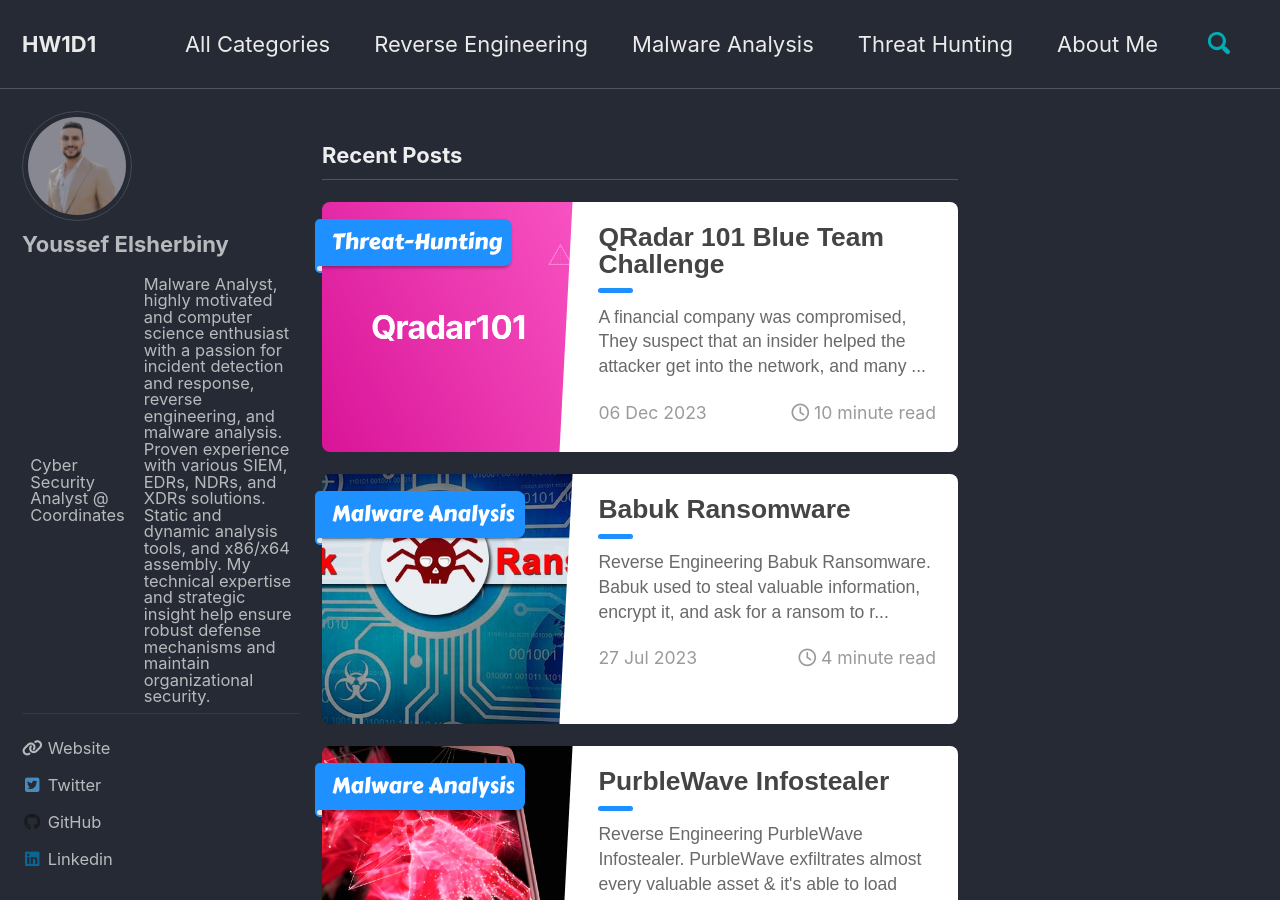
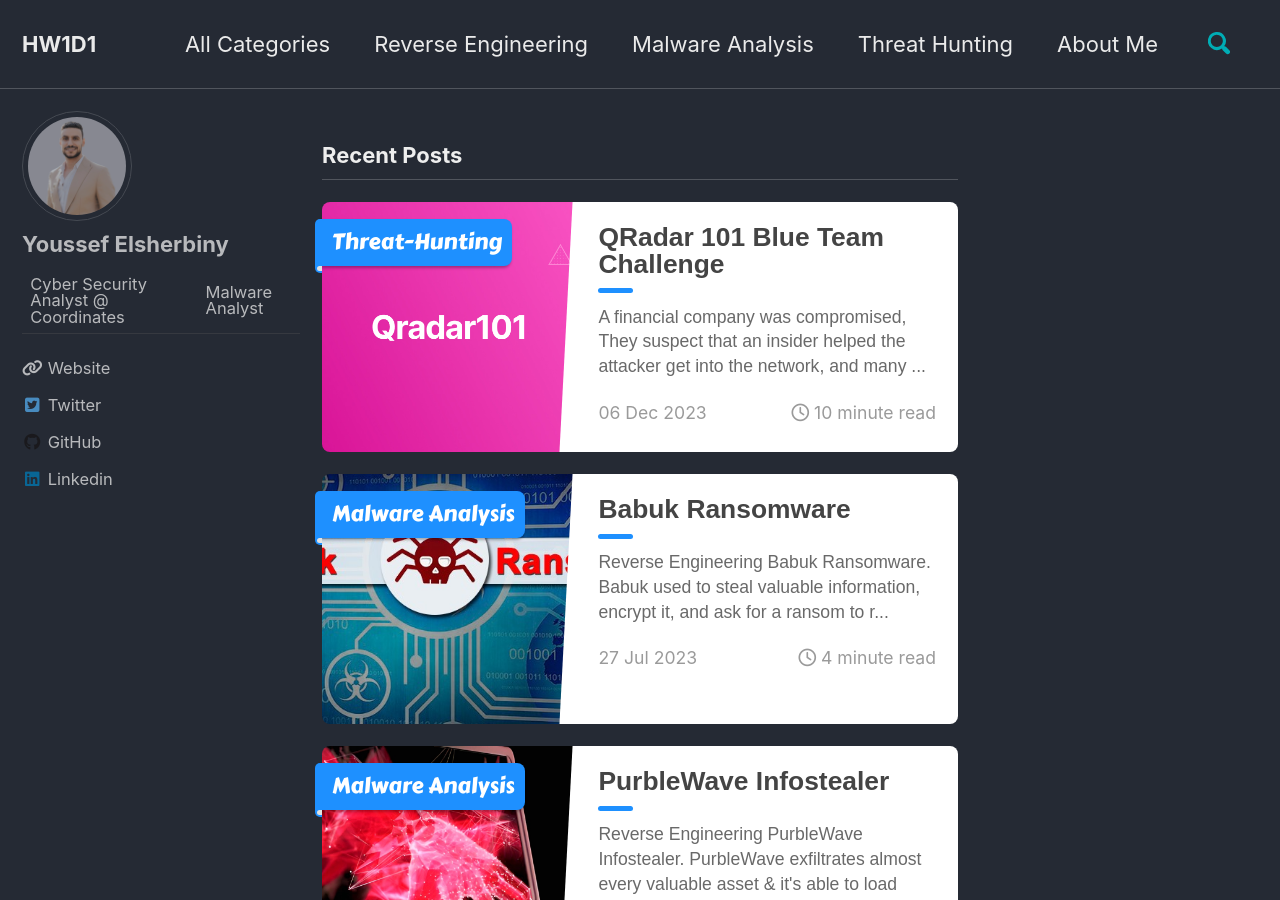
Before and after one commit to YoussefElsherbiiny/YoussefElsherbiiny.github.io, a Jekyll site: the page built from index.html, in a window 1280 px wide and 900 px high. Built offline with Jekyll 4.4.1, drawn with Linux system fonts in a browser that asks for light colours; cached includes are drawn as plain includes; nearby versions of some CDN libraries; the list of posts is cut into pages by our own code.

Commit message:
Update _config.yml

```diff
--- a/_config.yml
+++ b/_config.yml
@@ -60,7 +60,7 @@ plugins:
 author:
   name   : "Youssef Elsherbiny"
   avatar : "/assets/images/Hwidi.jpeg"
-  bio    : "Cyber Security Analyst @ Coordinates | Malware Analyst, highly motivated and computer science enthusiast with a passion for incident detection and response, reverse engineering, and malware analysis. Proven experience with various SIEM, EDRs, NDRs, and XDRs solutions. Static and dynamic analysis tools, and x86/x64 assembly. My technical expertise and strategic insight help ensure robust defense mechanisms and maintain organizational security."
+  bio    : "Cyber Security Analyst @ Coordinates | Malware Analyst"
   links:
     - label: "Website"
       icon: "fas fa-fw fa-link"
```
